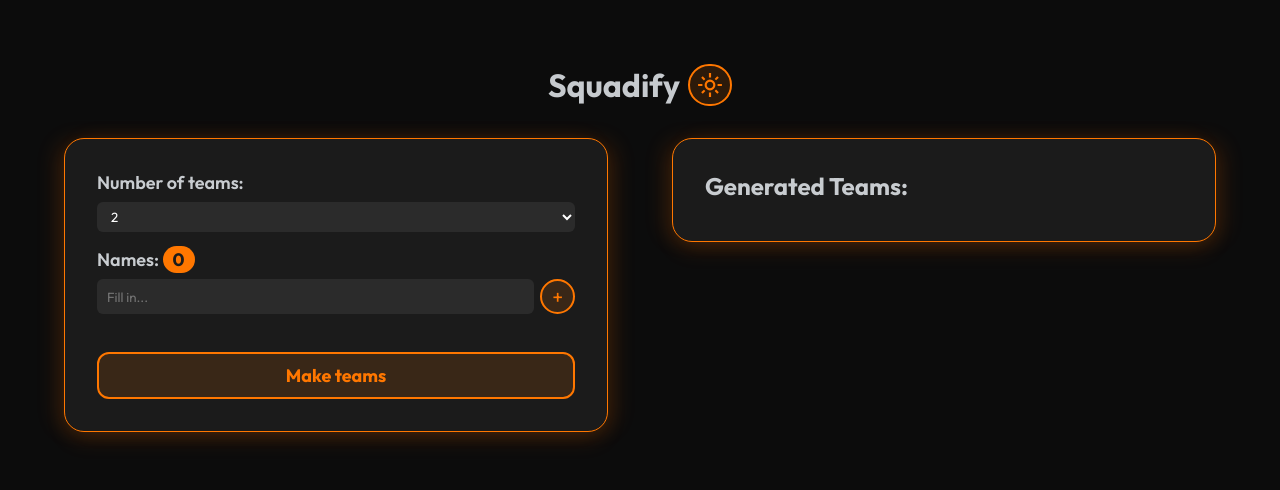
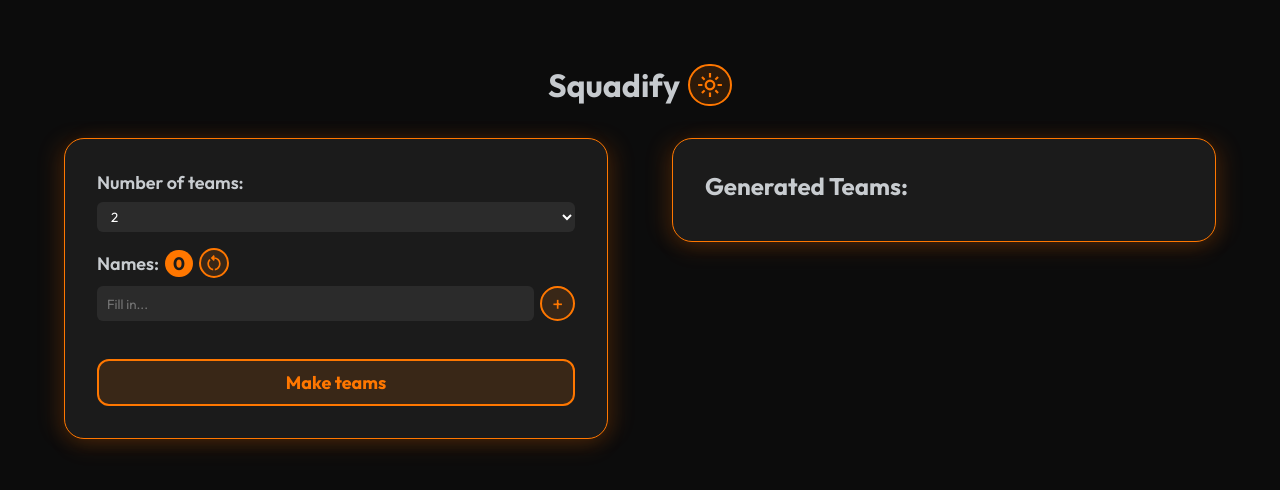
Before and after one commit to IzzetGunturk/Squadify, an Angular app: page / in a window 1280 px wide. Shown: the top 490 px of the page. Built offline with nearby package versions, Linux system fonts and the light colour scheme.

Commit message:
Added reset button

```diff
--- a/src/app/application/application.component.html
+++ b/src/app/application/application.component.html
@@ -25,7 +25,14 @@
       </div>
 
       <div class="__inputSearch">
-        <p>Names: <span>{{playersList.length}}</span></p>
+        <div class="__titelButton">Names:
+          <span>{{playersList.length}}</span>
+          <div class="__iconReset" (click)="resetList()">
+            <svg xmlns="http://www.w3.org/2000/svg" viewBox="0 -960 960 960">
+              <path d="M440-122q-121-15-200.5-105.5T160-440q0-66 26-126.5T260-672l57 57q-38 34-57.5 79T240-440q0 88 56 155.5T440-202v80Zm80 0v-80q87-16 143.5-83T720-440q0-100-70-170t-170-70h-3l44 44-56 56-140-140 140-140 56 56-44 44h3q134 0 227 93t93 227q0 121-79.5 211.5T520-122Z"/>
+            </svg>
+          </div>
+        </div>
         <div class="__inputButton">
           <input type="text" [(ngModel)]="playerName" (keyup.enter)="addPlayerToList()" placeholder="Fill in..."/>
           <button (click)="addPlayerToList()">+</button>
--- a/src/app/application/application.component.scss
+++ b/src/app/application/application.component.scss
@@ -111,12 +111,47 @@
                 gap: 8px;
                 font-size: 18px;
 
-                span {
-                    background-color: var(--orange);
-                    color: var(--background-color-container);
-                    padding: 2px 10px;
-                    border-radius: 50px;
-                    font-weight: bold;
+                .__titelButton {
+                    display: flex;
+                    flex-direction: row;
+                    align-items: center;
+                    gap: 6px;
+
+                    span {
+                        background-color: var(--orange);
+                        color: var(--background-color-container);
+                        padding: 2px 8px;
+                        border-radius: 50px;
+                        font-weight: bold;
+                    }
+
+                    .__iconReset {
+                        display: flex;
+                        align-items: center;
+                        justify-content: center;
+                        background-color: #ff770022;
+                        color: var(--orange);
+                        border: 2px solid var(--orange);
+                        border-radius: 100px;
+                        cursor: pointer;
+                        fill: var(--orange);
+                        width: 30px;
+                        height: 30px;
+
+                        &:hover {
+                            box-shadow: 0px 10px 20px 0px rgba(255, 119, 0, 0.1),
+                            10px 0px 20px 0px rgba(255, 119, 0, 0.1),
+                            -10px 0px 20px 0px rgba(255, 119, 0, 0.1);
+                            transition-duration: .2s;
+                            background-color: var(--orange);
+                            color: var(--input);
+                            fill: var(--input);
+                        }
+
+                        svg {
+                            width: 20px;
+                        }
+                    }
                 }
 
                 .__inputButton {
--- a/src/app/application/application.component.ts
+++ b/src/app/application/application.component.ts
@@ -32,6 +32,10 @@ export class ApplicationComponent {
 
   deletePlayerFromList(index: number) {
     this.playersList.splice(index, 1);
+  }
+
+  resetList() {
+    this.playersList = [];
   }
 
   generateTeams() {
```
